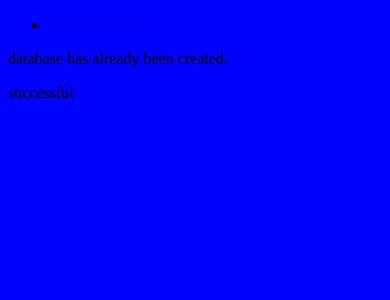
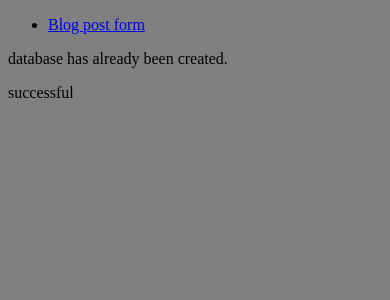
Before and after one commit to sebastianojeda/Blog, a PHP site: page / in a window 390 px wide. Shown: the top 300 px of the page. Run offline with PHP 8.4, Linux system fonts and the light colour scheme.

Commit message:
added ipad media query

```diff
--- a/css/main.css
+++ b/css/main.css
@@ -2,7 +2,14 @@ body{
 	background-color: blue;
 }
 
-@media (max-width: 320px){
-	body{background: blue;}
+@media (max-width: 320px) {
+	body {
+		background-color: red;
+	}
+}
 
+@media (max-width: 1024px) {
+	body {
+		background-color: gray;
+	}
 }
--- a/view/header.php
+++ b/view/header.php
@@ -1,6 +1,7 @@
  <!DOCTYPE html>
 <html>
 <head>
+<meta name="viewport" content="minimal-ui, width=device-width, initial-scale=1, maximum-scale=1, user-scalable=no">
 <link rel="stylesheet" type="text/css" href="css/main.css">
 	<title></title>
 </head>
```
